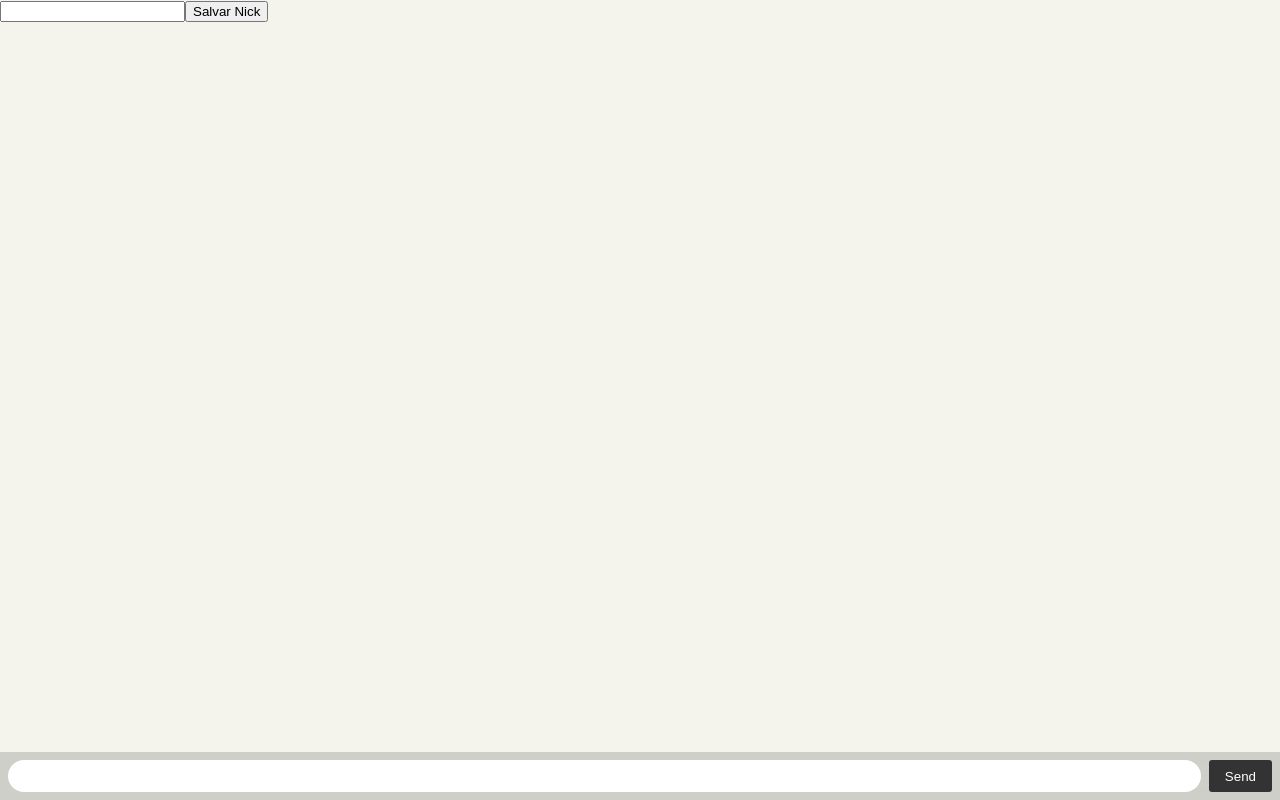
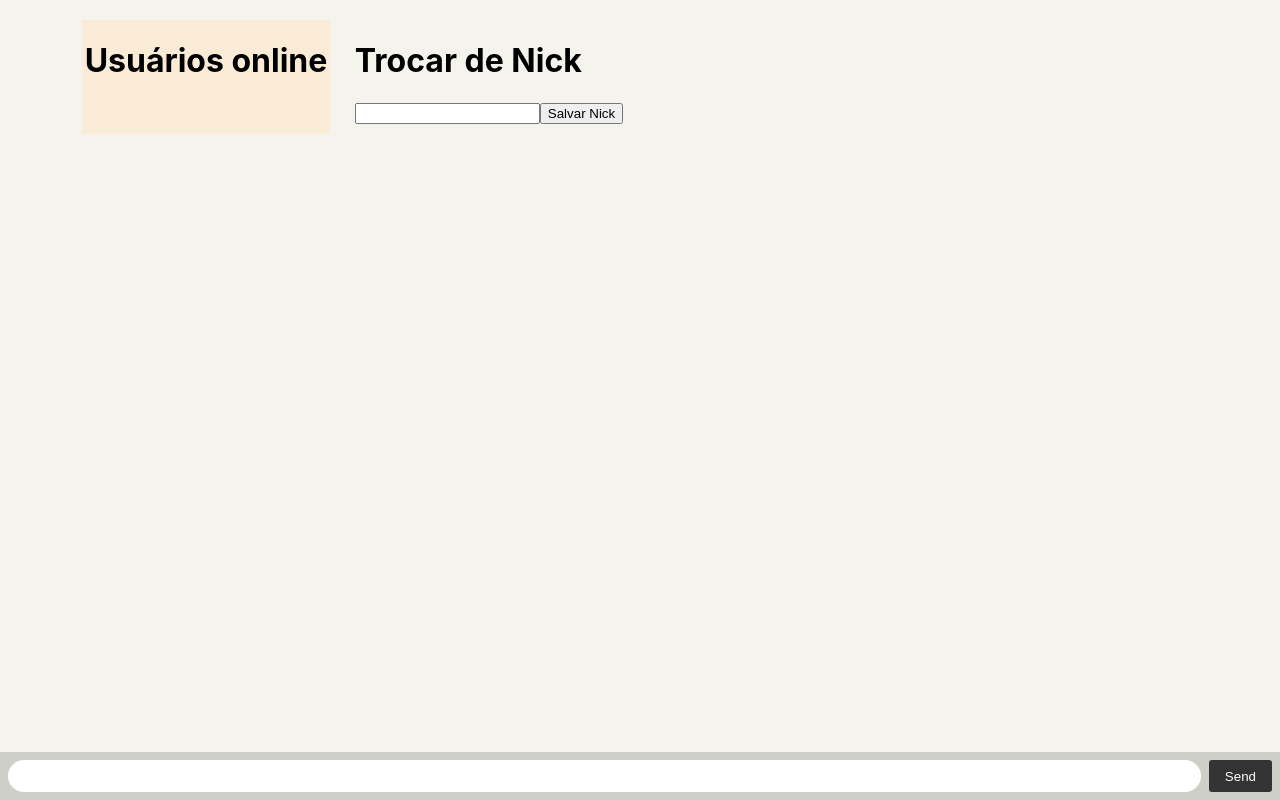
Before and after one commit to adrielecolossi/trab-sockets, a website: page chatBase/src/meu.html in a window 1280 px wide. Drawn offline with nearby package versions, Linux system fonts and the light colour scheme; no server answers.

Commit message:
Add files via upload

```diff
--- a/chatBase/src/meu.html
+++ b/chatBase/src/meu.html
@@ -66,26 +66,50 @@
             background: #A7FFF6;
         }
 
-        #pessoasOnlineUl{
+        #pessoasOnlineDiv{
+   background-color: antiquewhite;
+   width: 20%;
+   display:flex;
+   margin-left: 5%;
+   justify-content: center;
+   align-items: center;
+   flex-direction: column;
 
-        }
+}
+header{
+    display: flex;
+    padding: 20px;
+
+}
+#form2 {
+   margin-top: -0.5;
+   margin-left: 2%;
+}
     </style>
 </head>
 
 <body>
-    <ul id="messages"></ul>
 
-    <form id="form2" action="">
-        <input id="inputnick" autocomplete="off" /><button>Salvar Nick</button>
-    </form>
+
 
     <form id="form" action="">
         <input id="input" autocomplete="off" /><button>Send</button>
     </form>
+<header>
+    <div id="pessoasOnlineDiv">
+    <h1>Usuários online</h1>
+    <ul id="pessoasOnlineUl">
 
-    <ul id="pessoasOnlineUl">
     </ul>
 
+</div>
+
+<form id="form2" action="">
+    <h1>Trocar de Nick</h1>
+    <input id="inputnick" autocomplete="off" /><button>Salvar Nick</button>
+</form>
+</header>
+<ul id="messages"></ul>
     <script src="/socket.io/socket.io.js"></script>
     <script>
         var socket = io();
```
Also changed, not shown: chatBase/src/index.js (+37 -42 lines).
